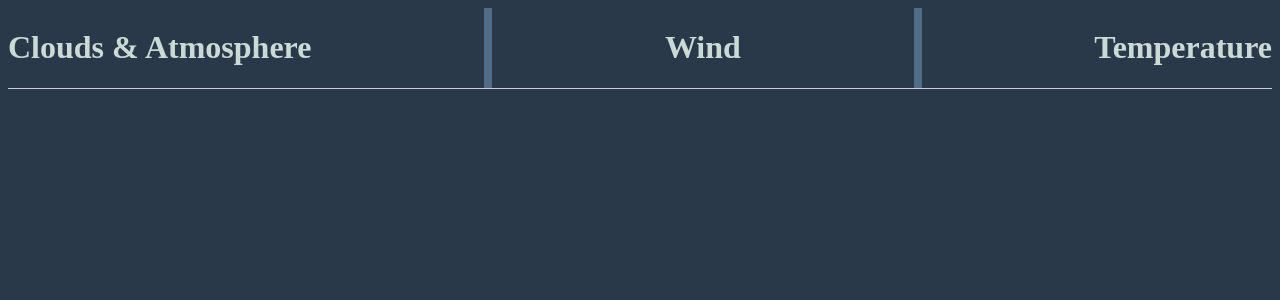
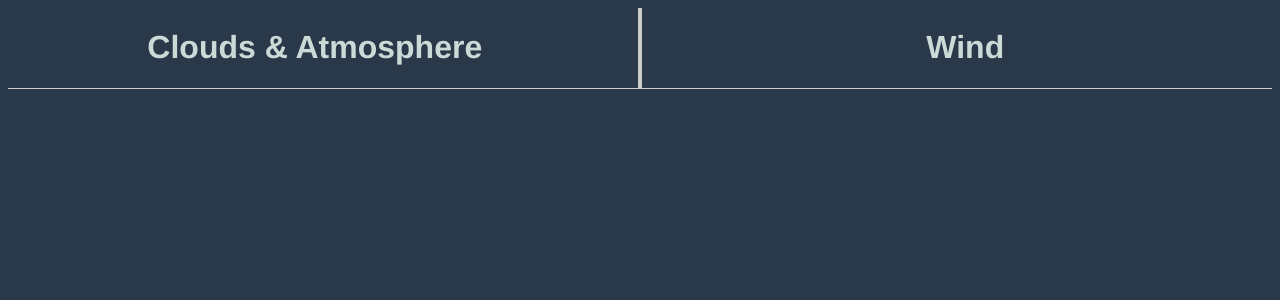
Before and after one commit to EMcNugget/WeatherEditor, a Vue app: page / in a window 1280 px wide. Shown: the top 300 px of the page. Built offline with nearby package versions, Linux system fonts and the light colour scheme.

Commit message:
Added dividers

```diff
--- a/package.json
+++ b/package.json
@@ -22,13 +22,10 @@
     "@vue/eslint-config-prettier": "^7.1.0",
     "@vue/eslint-config-typescript": "^11.0.2",
     "@vue/tsconfig": "^0.1.3",
-    "autoprefixer": "^10.4.14",
     "eslint": "^8.34.0",
     "eslint-plugin-vue": "^9.9.0",
     "npm-run-all": "^4.1.5",
-    "postcss": "^8.4.21",
     "prettier": "^2.8.4",
-    "tailwindcss": "^3.3.1",
     "typescript": "~4.8.4",
     "vite": "^4.1.4",
     "vue-tsc": "^1.2.0"
--- a/postcss.config.js
+++ /dev/null
@@ -1,6 +0,0 @@
-module.exports = {
-  plugins: {
-    tailwindcss: {},
-    autoprefixer: {},
-  },
-}
--- a/src/App.vue
+++ b/src/App.vue
@@ -1,14 +1,51 @@
-<script setup lang="ts"></script>
-
 <template>
   <div class="wrapper">
-    <h1>Clouds & Atmosphere</h1>
-    <div class="separator"></div>
-    <h1>Wind</h1>
-    <div class="separator"></div>
-    <h1>Temperature</h1>
+    <div class="left-pane">
+      <slot name="left-pane">
+        <div class="pane">
+          <h1>Clouds & Atmosphere</h1>
+        </div>
+      </slot>
+    </div>
+    <div class="divider" @mousedown="startResize"></div>
+    <div class="right-pane">
+      <slot name="right-pane">
+        <div class="pane">
+          <h1>Wind</h1>
+        </div>
+      </slot>
+    </div>
   </div>
 </template>
+
+<script setup lang="ts">
+const startResize = (e: MouseEvent) => {
+  const divider = e.target as HTMLElement
+  const leftPane = divider.previousElementSibling as HTMLElement
+  const rightPane = divider.nextElementSibling as HTMLElement
+  const startX = e.clientX
+  const startWidth = leftPane.offsetWidth
+
+  const mouseMove = (e: MouseEvent) => {
+    const newWidth = startWidth + (e.clientX - startX)
+    leftPane.style.width = `${newWidth}px`
+    rightPane.style.width = `${window.innerWidth - newWidth}px`
+  }
+
+  const mouseUp = () => {
+    window.removeEventListener('mousemove', mouseMove)
+    window.removeEventListener('mouseup', mouseUp)
+  }
+
+  window.addEventListener('mousemove', mouseMove)
+  window.addEventListener('mouseup', mouseUp)
+
+  return () => {
+    window.removeEventListener('mousemove', mouseMove)
+    window.removeEventListener('mouseup', mouseUp)
+  }
+}
+</script>
 
 <style scoped>
 .separator {
@@ -21,5 +58,31 @@
   display: flex;
   justify-content: space-between;
   border-bottom: 1px solid #ccc;
+  height: 100%;
+  max-width: 100%;
+}
+
+.left-pane {
+  display: flex;
+  justify-content: center;
+  margin-right: 1rem;
+  width: 50%;
+  height: 100%;
+  overflow: hidden;
+}
+
+.right-pane {
+  display: flex;
+  justify-content: center;
+  margin-left: 1rem;
+  width: 50%;
+  height: 100%;
+  overflow: hidden;
+}
+
+.divider {
+  width: 5px;
+  cursor: ew-resize;
+  background-color: #ccc;
 }
 </style>
--- a/src/assets/main.css
+++ b/src/assets/main.css
@@ -1,4 +1,5 @@
 body {
   background-color: #293949;
   color: #cadad7;
+  font-family: 'Muli', Helvetica;
 }
```
Also changed, not shown: src/stores/counter.ts (added, +10 -0 lines), tailwind.config.js (deleted, +0 -11 lines), 1 other file (tests, documents, lock files or other folders).
